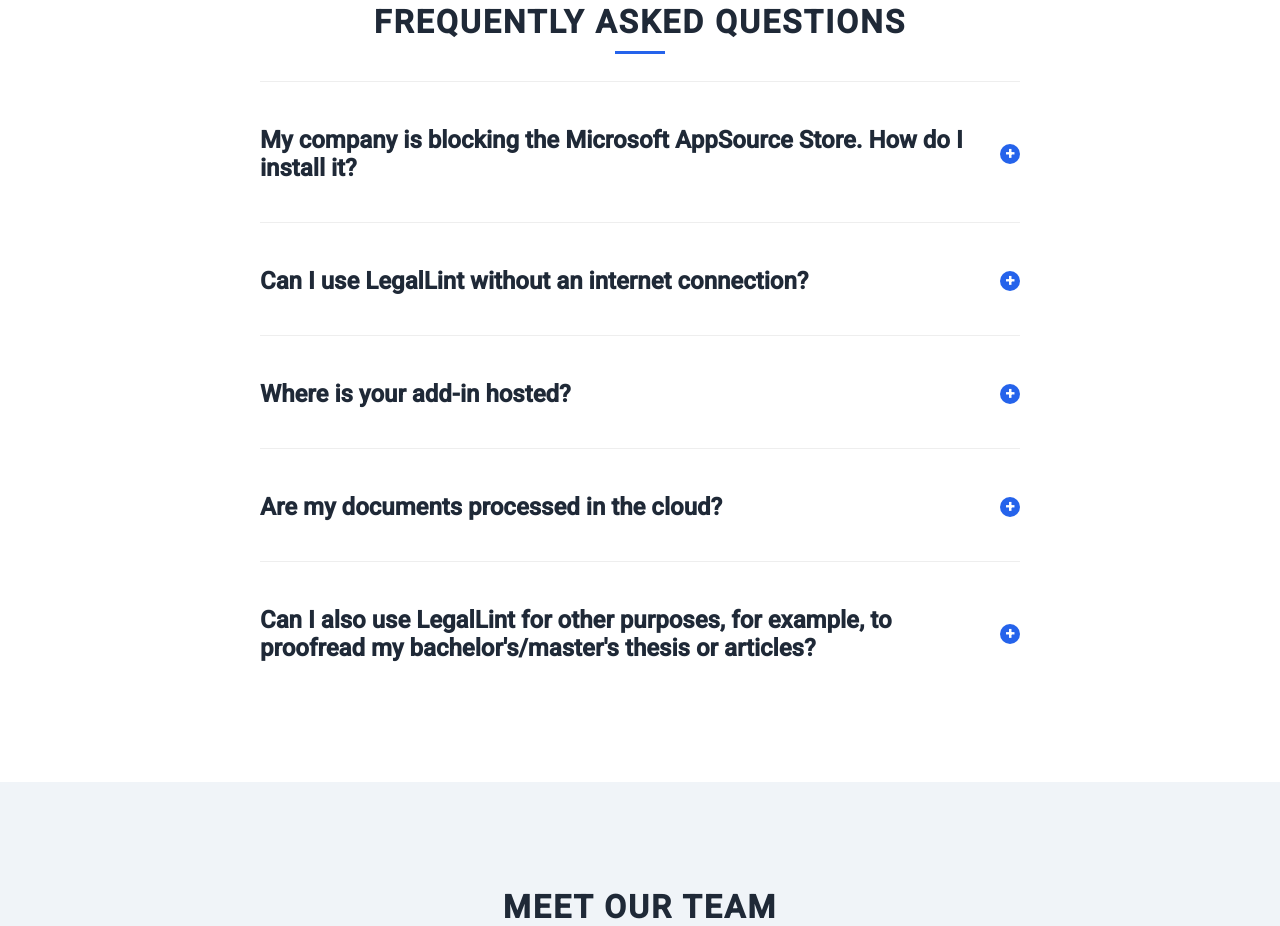
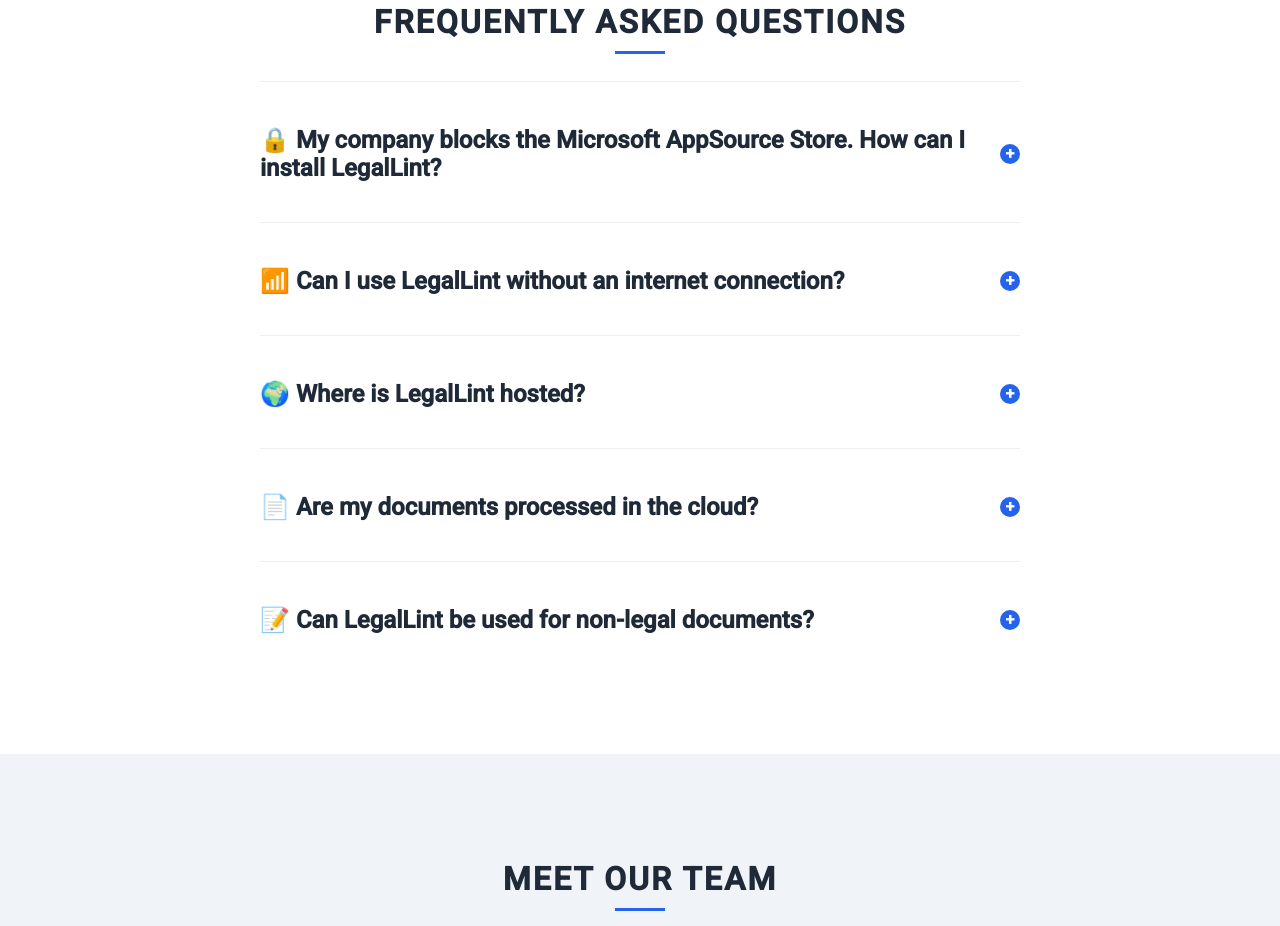
Before and after one commit to LegalLint/LegalLint.github.io, a plain HTML site: page index.html in a window 1280 px wide. Shown: the part 2819-3745 px from the top of the page. Drawn offline with Linux system fonts and the light colour scheme.

Commit message:
wip: improve faq

```diff
--- a/index.html
+++ b/index.html
@@ -117,7 +117,7 @@
 
             <div class="faq-item">
                 <h3>
-                    My company is blocking the Microsoft AppSource Store. How do I install it?
+                    🔒 My company blocks the Microsoft AppSource Store. How can I install LegalLint?
                     <span class="toggle-icon">+</span>
                 </h3>
                 <p>In many larger enterprises, the store is blocked for security reasons. Your IT department needs to
@@ -131,7 +131,7 @@
 
             <div class="faq-item">
                 <h3>
-                    Can I use LegalLint without an internet connection?
+                    📶 Can I use LegalLint without an internet connection?
                     <span class="toggle-icon">+</span>
                 </h3>
                 <p>Previously, Word add-ins were executables installed directly on your machine. Microsoft now prefers
@@ -146,7 +146,7 @@
 
             <div class="faq-item">
                 <h3>
-                    Where is your add-in hosted?
+                    🌍 Where is LegalLint hosted?
                     <span class="toggle-icon">+</span>
                 </h3>
                 <p>Our add-in is hosted in Frankfurt, Germany. We do not store any logs. Additionally, when you start
@@ -158,7 +158,7 @@
 
             <div class="faq-item">
                 <h3>
-                    Are my documents processed in the cloud?
+                    📄 Are my documents processed in the cloud?
                     <span class="toggle-icon">+</span>
                 </h3>
                 <p>If you use LegalLint locally and do not use the standard terms checker, your documents are not moved
@@ -167,9 +167,7 @@
 
             <div class="faq-item">
                 <h3>
-                    Can I also use LegalLint for other purposes, for example, to proofread my bachelor's/master's thesis
-                    or
-                    articles?
+                    📝 Can LegalLint be used for non-legal documents?
                     <span class="toggle-icon">+</span>
                 </h3>
                 <p>Absolutely! Although our main focus is on legal professionals, many of our features are also
```
